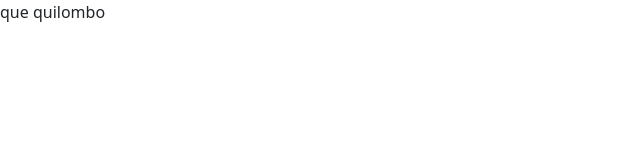
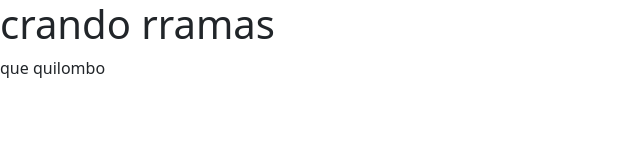
Before and after one commit to NadiaKjal/git-github-primero, a plain HTML site: page index.html in a window 1280 px wide. Shown: the whole page, without its empty margins (0-640 px from the left). Drawn offline with nearby package versions, Linux system fonts and the light colour scheme.

Commit message:
se crea h1

```diff
--- a/index.html
+++ b/index.html
@@ -18,6 +18,7 @@
 <body>
   <header>
     <nav>
+      <h1>crando rramas</h1>
       <p>que quilombo</p>
     </nav>
   </header>
```
